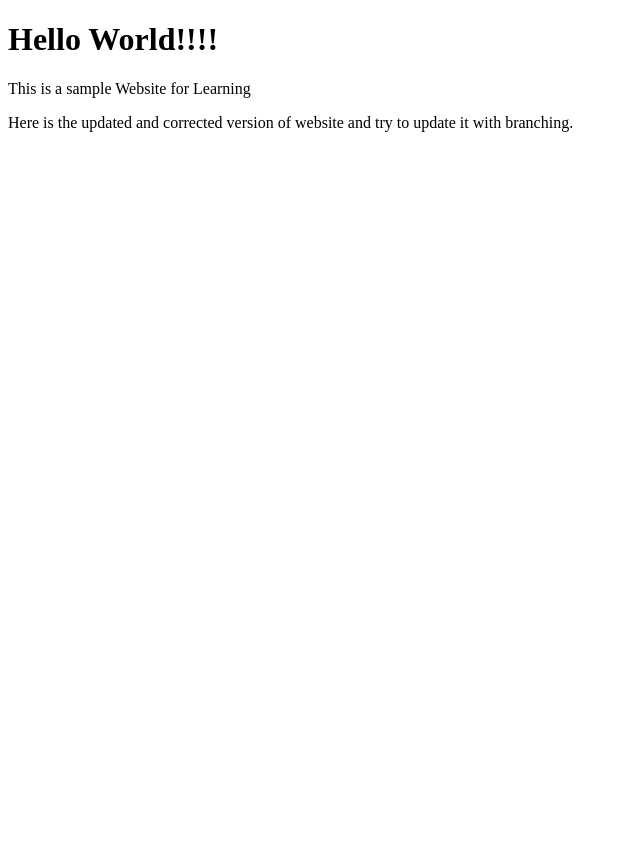
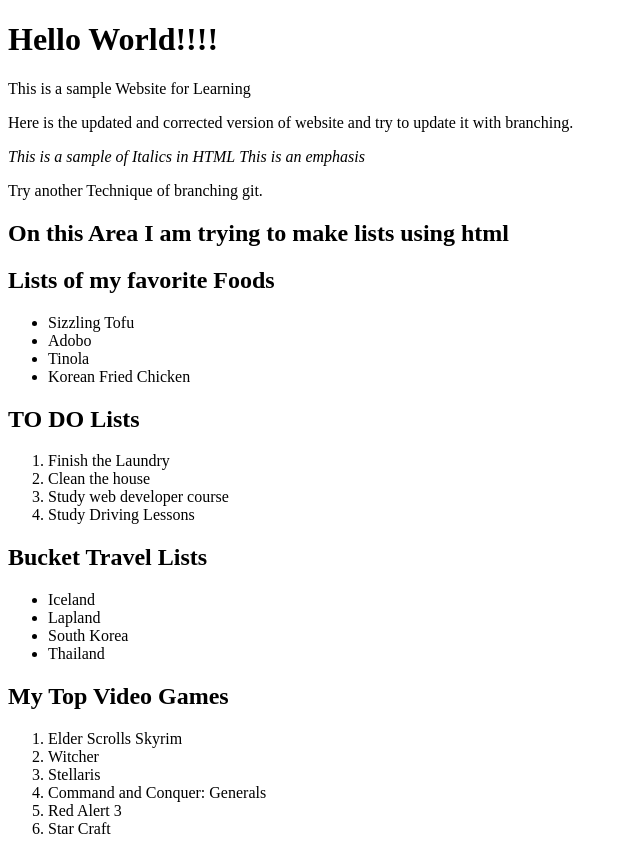
Before and after one commit to william1220/OdinProject, a plain HTML site: page index.html in a window 1280 px wide. Shown: the whole page, without its empty margins (0-640 px from the left). Before the commit the page ends 800 px from the top, so only its background shows below. Drawn offline with Linux system fonts and the light colour scheme.

Commit message:
learning to commit, add, pushing git

```diff
--- a/index.html
+++ b/index.html
@@ -15,6 +15,45 @@
         <h1>Hello World!!!!</h1>
         <p>This is a sample Website for Learning</p>
         <p>Here is the updated and corrected version of website and try to update it with branching.</p>
+        <i>This is a sample of Italics in HTML</i>
+        <em>This is an emphasis</em>
+        <p>Try another Technique of branching git.</p>
+
+        <section>
+            <h1>On this Area I am trying to make lists using html</h1>
+            <h2>Lists of my favorite Foods</h2>
+                <ul>
+                    <li>Sizzling Tofu</li>
+                    <li>Adobo</li>
+                    <li>Tinola</li>
+                    <li>Korean Fried Chicken</li>
+                </ul>
+            <h2>TO DO Lists</h2>
+                <ol>
+                    <li>Finish the Laundry</li>
+                    <li>Clean the house</li>
+                    <li>Study web developer course</li>
+                    <li>Study Driving Lessons</li>
+                </ol>
+            <h2>Bucket Travel Lists</h2>
+                <ul>
+                    <li>Iceland</li>
+                    <li>Lapland</li>
+                    <li>South Korea</li>
+                    <li>Thailand</li>
+                </ul>
+            <h2>My Top Video Games</h2>
+                <ol>
+                    <li>Elder Scrolls Skyrim</li>
+                    <li>Witcher</li>
+                    <li>Stellaris</li>
+                    <li>Command and Conquer: Generals</li>
+                    <li>Red Alert 3</li>
+                    <li>Star Craft</li>
+                </ol>
+        </section>
+
+
     </main>
     <footer>
 
```
Also changed, not shown: odin-links-and-images/index.html (added, +21 -0 lines), odin-links-and-images/pages/about.html (added, +12 -0 lines), odin-links-and-images/images/dog.jpg (added).
